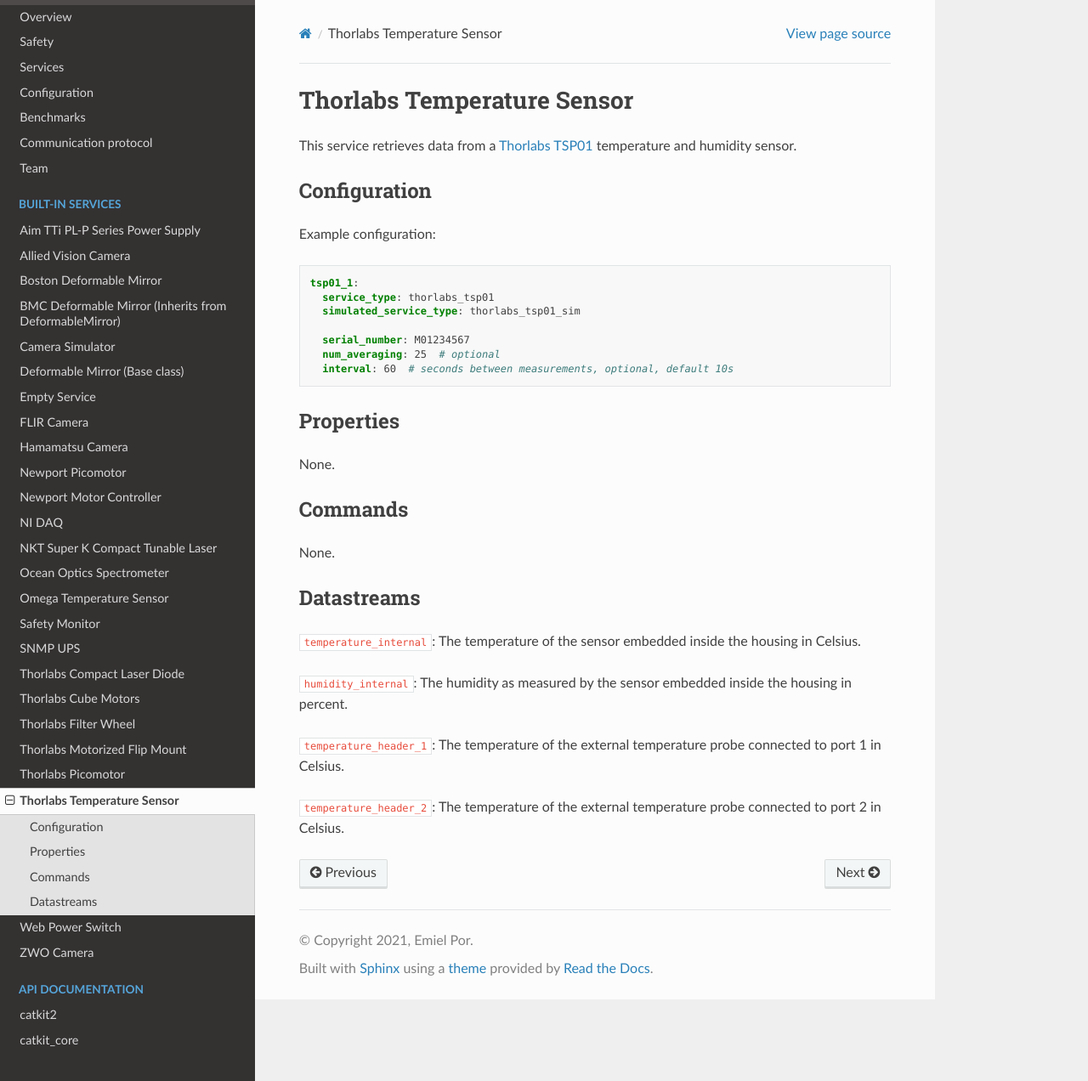
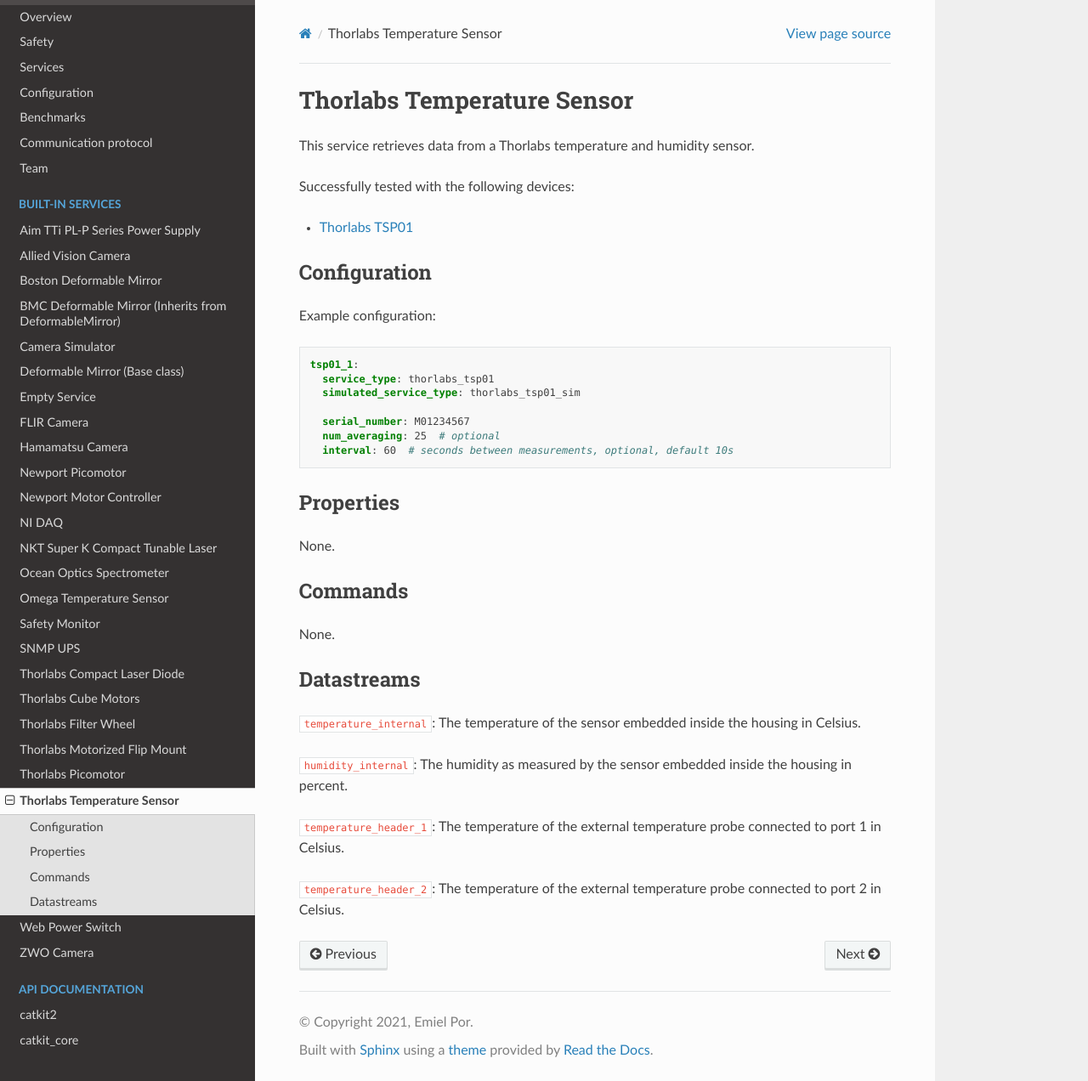
Before and after one commit to spacetelescope/catkit2, a Sphinx documentation site: the page built from docs/services/thorlabs_tsp01.rst, in a window 1280 px wide and 1272 px high. Shown: the whole window at 85% size. Built offline with Sphinx 7.4.7 and the Read the Docs theme 3.1.0, drawn with Linux system fonts in a browser that asks for light colours.

Commit message:
reformat temperature sensor description in the docs.

```diff
--- a/docs/services/thorlabs_tsp01.rst
+++ b/docs/services/thorlabs_tsp01.rst
@@ -1,8 +1,11 @@
 Thorlabs Temperature Sensor
 ===========================
 
-This service retrieves data from a `Thorlabs TSP01 <https://www.thorlabs.com/thorproduct.cfm?partnumber=TSP01>`_
-temperature and humidity sensor.
+This service retrieves data from a Thorlabs temperature and humidity sensor.
+
+Successfully tested with the following devices:
+
+- `Thorlabs TSP01 <https://www.thorlabs.com/thorproduct.cfm?partnumber=TSP01>`_
 
 Configuration
 -------------
```
